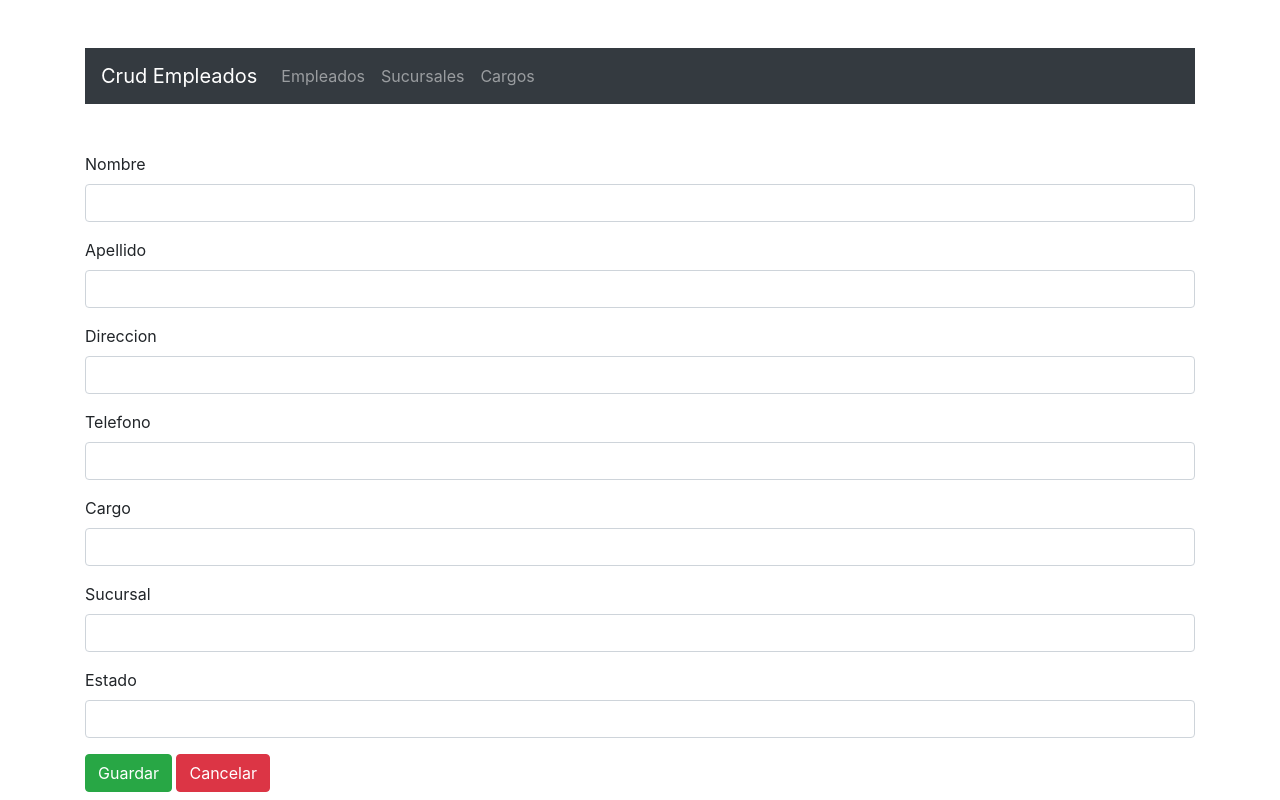
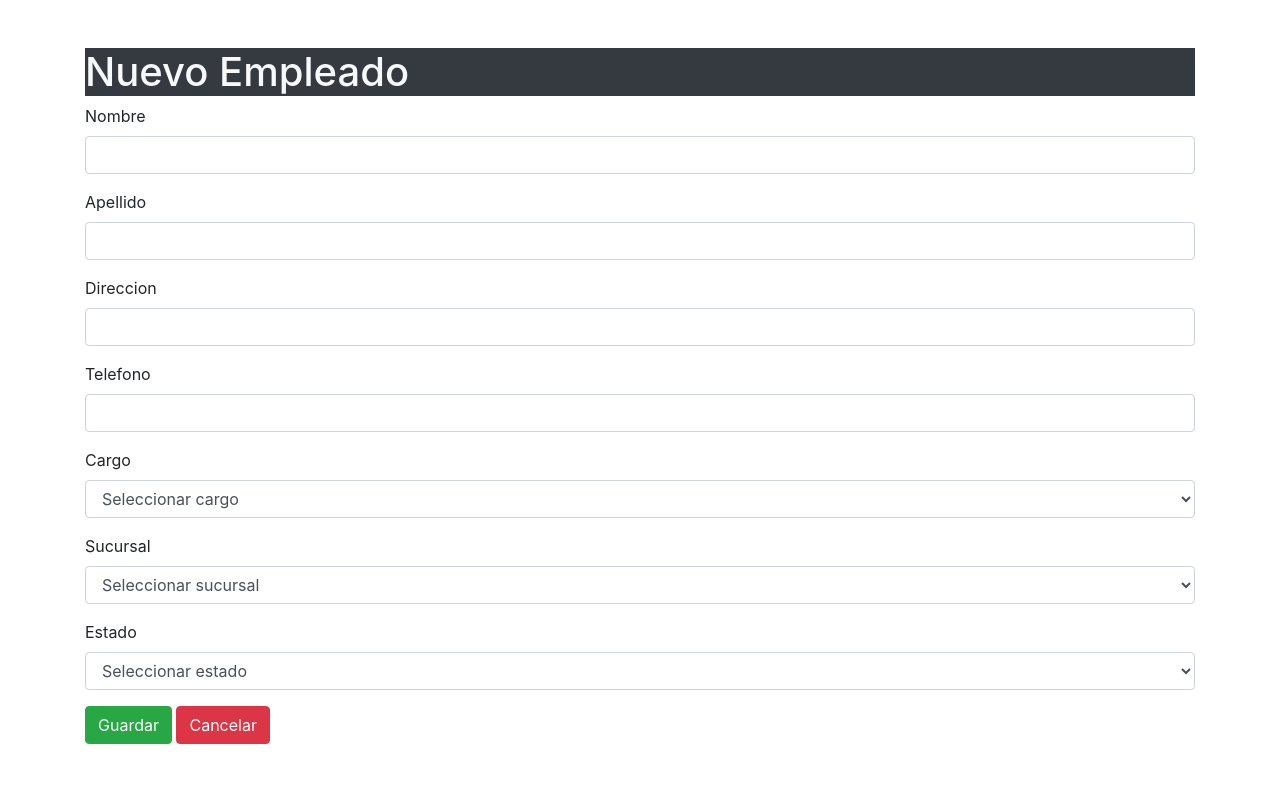
Before and after one commit to kevinMejia6/CrudEmpleados, a CodeIgniter app: the page made by application/views/ViewsEmpleados/Add.php in a window 1280 px wide. Run offline with CodeIgniter, Linux system fonts and the light colour scheme; data that the repository does not hold is empty.

Commit message:
Feat:Avances agregar empleado

```diff
--- a/application/config/autoload.php
+++ b/application/config/autoload.php
@@ -60,7 +60,7 @@ $autoload['packages'] = array();
 |	$autoload['libraries'] = array('user_agent' => 'ua');
 */
 
-$autoload['libraries'] = array('database','form_validation');
+$autoload['libraries'] = array('database','form_validation','session');
 
 
 /*
--- a/application/views/Components/footer.php
+++ b/application/views/Components/footer.php
@@ -1,4 +1,6 @@
 </body>
 <script src="https://code.jquery.com/jquery-3.5.1.slim.min.js"></script>
 <script src="https://stackpath.bootstrapcdn.com/bootstrap/4.5.2/js/bootstrap.min.js"></script>
+<script src="https://cdn.jsdelivr.net/npm/sweetalert2@11"></script>
+
 </html>
--- a/application/views/Components/header.php
+++ b/application/views/Components/header.php
@@ -11,7 +11,7 @@
 
 <body>
 
-    <div class="container">
+    <div class="container-fluid">
         <nav class="navbar navbar-expand-lg navbar-dark bg-dark mb-5 mt-5">
             <a class="navbar-brand" href="#">Crud Empleados</a>
             <button class="navbar-toggler" type="button" data-toggle="collapse" data-target="#navbarText"
--- a/application/views/ViewsEmpleados/Add.php
+++ b/application/views/ViewsEmpleados/Add.php
@@ -1,7 +1,15 @@
-  <?php
-    include(APPPATH . 'views/Components/header.php'); // Ruta a la vista parcial
-    ?>
-
+<!DOCTYPE html>
+<html lang="en">
+<head>
+    <meta charset="UTF-8">
+    <meta name="viewport" content="width=device-width, initial-scale=1.0">
+     <link rel="stylesheet" href="https://cdn.jsdelivr.net/npm/bootstrap@4.6.2/dist/css/bootstrap.min.css"
+        integrity="sha384-xOolHFLEh07PJGoPkLv1IbcEPTNtaed2xpHsD9ESMhqIYd0nLMwNLD69Npy4HI+N" crossorigin="anonymous">
+    <title>Nuevo Empleado</title>
+</head>
+<body>
+    <div class="container">
+        <h1 class="mt-5 bg-dark text-light">Nuevo Empleado</h1>
         <form id="formularioNuevoEmpleado" method="POST" action="<?php echo base_url();?>nuevo-empleado/guardar">
     <div class="form-group">
         <label for="nombre">Nombre</label>
@@ -21,21 +29,35 @@
     </div>
     <div class="form-group">
     <label for="id_cargo">Cargo</label>
-        <input type="text" class="form-control" id="id_cargo" name="id_cargo" required>
+    <select class="form-control" id="id_cargo" name="id_cargo" required>
+        <option value="">Seleccionar cargo</option>
+        <?php foreach ($cargo as $cargo) : ?>
+            <option value="<?php echo $cargo->id; ?>"><?php echo $cargo->nombre; ?></option>
+        <?php endforeach; ?>
+    </select>
 </div>
+
     <div class="form-group">
     <label for="id_sucursal">Sucursal</label>
-        <input type="text" class="form-control" id="id_sucursal" name="id_sucursal" required>
+    <select class="form-control" id="id_sucursal" name="id_sucursal" required>
+        <option value="">Seleccionar sucursal</option>
+        <?php foreach ($sucursal as $sucursal) : ?>
+            <option value="<?php echo $sucursal->id; ?>"><?php echo $sucursal->nombre; ?></option>
+        <?php endforeach; ?>
+    </select>
 </div>
 <div class="form-group">
     <label for="estado">Estado</label>
-        <input type="text" class="form-control" id="estado" name="estado" required>
+    <select class="form-control" id="estado" name="estado" required>
+        <option value="">Seleccionar estado</option>
+        <option value="activo">Activo</option>
+        <option value="inactivo">Inactivo</option>
+    </select>
 </div>
     <button type="submit" class="btn btn-success">Guardar</button>
     <button type="button" class="btn btn-danger">Cancelar</button>
 </form>
-
-
-<?php
- include(APPPATH . 'views/Components/footer.php');
-?>
+    </div>
+</body>
+</html>
+<script>console.log(<?php echo $this->session->flashdata('success')?>);</script>
--- a/application/views/ViewsEmpleados/Employees.php
+++ b/application/views/ViewsEmpleados/Employees.php
@@ -7,7 +7,7 @@
         <div class="col-lg-12">
         <div class="card">
             <div class="card-body">
-            <button type="button" class="btn btn-success">Nuevo Empleado</button>
+            <a  href="<?php base_url()?>nuevo-empleado" type="button" class="btn btn-success">Nuevo Empleado</a>
             <div class="table-responsive"> <!-- Agregamos una clase para hacer la tabla responsive -->
                 <table class="table table-striped">
                 <thead class="thead-dark">
@@ -31,8 +31,8 @@
                                 <td><?php echo $empleado->apellido; ?></td>
                                 <td><?php echo $empleado->direccion; ?></td>
                                 <td><?php echo $empleado->telefono; ?></td>
-                                <td><?php echo $empleado->id_cargo; ?></td>
-                                <td><?php echo $empleado->id_sucursal; ?></td>
+                                <td><?php echo $this->Empleado_model->get_nombre_cargo($empleado->id_cargo); ?></td>
+                                <td><?php echo $this->Empleado_model->get_nombre_sucursal($empleado->id_sucursal); ?></td>
                                 <td><?php echo $empleado->estado; ?></td>
                                 <td>
                                     <a type="button" class="btn btn-warning">Eliminar</a>
```
Also changed, not shown: application/controllers/CrudControllers/Empleados.php (+9 -3 lines), application/models/Empleado_model.php (+19 -0 lines). Lines whose indentation alone changed are shown as unchanged.
